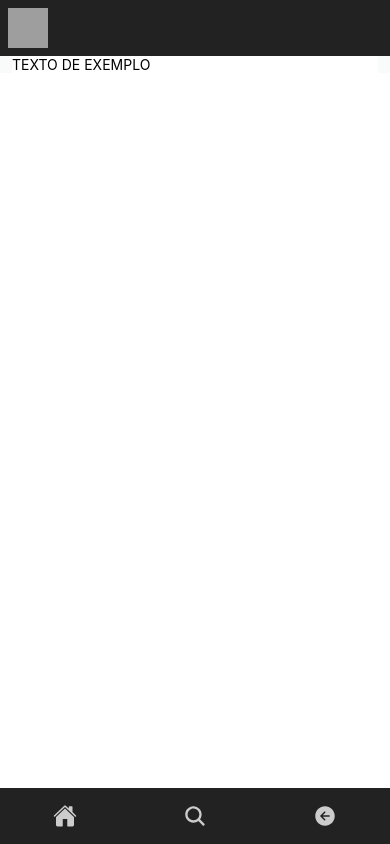
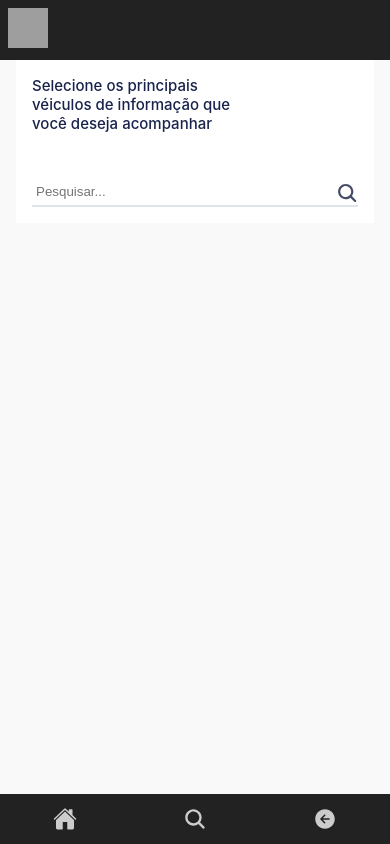
Before and after one commit to gabril1ma/Final-project-mobileDevices, a React Native app: screen / in a window 390 px wide. Built offline with nearby package versions, Linux system fonts and the light colour scheme; grey boxes are pictures that could not be loaded.

Commit message:
feat: implementing search input initial styles

```diff
--- a/App.tsx
+++ b/App.tsx
@@ -1,5 +1,5 @@
 import React from "react";
-import { Image, SafeAreaView } from "react-native";
+import { Image, SafeAreaView, View } from "react-native";
 import { globalStyles } from "./src/UI/globalStyles";
 import ArrowBackCircle from "./src/assets/ArrowBackCircle";
 import HomeIcon from "./src/assets/HomeIcon";
@@ -23,7 +23,9 @@ export default function App() {
         />
       </AppBar>
 
-      <AppPage />
+      <View style={globalStyles.pagesContainer}>
+        <AppPage />
+      </View>
 
       <AppBar style={globalStyles.navBar}>
         <HomeIcon />
--- a/src/UI/globalStyles.ts
+++ b/src/UI/globalStyles.ts
@@ -4,6 +4,10 @@ import { paddingConstructor } from "../shared/utils/padding";
 export const globalStyles = StyleSheet.create({
   container: {
     height: "100%",
+    backgroundColor: "#f9f9f9",
+  },
+
+  pagesContainer: {
     flex: 1,
   },
 
@@ -11,14 +15,15 @@ export const globalStyles = StyleSheet.create({
     backgroundColor: "#222222",
     display: "flex",
     alignItems: "flex-start",
+    flex: 1,
+    maxHeight: 60,
     ...paddingConstructor(8, 8),
   },
 
   navBar: {
     backgroundColor: "#222222",
-    ...paddingConstructor(16, 0),
-    bottom: 0,
-    position: "absolute",
+    flex: 1,
+    maxHeight: 50,
     width: "100%",
     display: "flex",
     flexDirection: "row",
--- a/src/assets/SearchIcon.tsx
+++ b/src/assets/SearchIcon.tsx
@@ -1,5 +1,8 @@
-const SearchIcon = () => (
+interface ISearchIconProps extends React.SVGProps<SVGSVGElement> {}
+
+const SearchIcon = ({ fill = "#CCCCCC", ...props }: ISearchIconProps) => (
   <svg
+    {...props}
     width="24"
     height="24"
     viewBox="0 0 24 24"
@@ -8,7 +11,7 @@ const SearchIcon = () => (
   >
     <path
       d="M21.4082 19.7546L16.9977 15.3441C18.0596 13.9306 18.6328 12.2099 18.6308 10.442C18.6308 5.92602 14.9568 2.25195 10.4408 2.25195C5.9249 2.25195 2.25084 5.92602 2.25084 10.442C2.25084 14.9579 5.9249 18.632 10.4408 18.632C12.2088 18.6339 13.9294 18.0607 15.343 16.9988L19.7535 21.4093C19.9768 21.6089 20.2679 21.7154 20.5673 21.707C20.8666 21.6986 21.1514 21.576 21.3631 21.3642C21.5749 21.1525 21.6975 20.8677 21.7059 20.5684C21.7143 20.2691 21.6078 19.9779 21.4082 19.7546ZM4.59084 10.442C4.59084 9.28493 4.93394 8.15389 5.57674 7.19187C6.21955 6.22984 7.13319 5.48003 8.20214 5.03726C9.27109 4.59449 10.4473 4.47864 11.5821 4.70436C12.7169 4.93008 13.7593 5.48724 14.5774 6.30538C15.3955 7.12351 15.9527 8.16588 16.1784 9.30067C16.4042 10.4355 16.2883 11.6117 15.8455 12.6806C15.4028 13.7496 14.653 14.6632 13.6909 15.306C12.7289 15.9489 11.5979 16.292 10.4408 16.292C8.88989 16.2901 7.403 15.6732 6.30632 14.5765C5.20963 13.4798 4.5927 11.9929 4.59084 10.442Z"
-      fill="#CCCCCC"
+      fill={fill}
     />
   </svg>
 );
--- /dev/null
+++ b/src/components/SearchInput/index.tsx
@@ -0,0 +1,22 @@
+import React from "react";
+import { View } from "react-native";
+import SearchIcon from "../../assets/SearchIcon";
+import { styles } from "./styles";
+
+const SearchInput = () => {
+  return (
+    <View style={styles.container}>
+      <label htmlFor="search-news-input" style={styles.searchInputLabel}>
+        <input
+          type="text"
+          name="search-news-input"
+          style={{ ...styles.searchInput, outlineColor: "transparent" }}
+          placeholder="Pesquisar..."
+        />
+      </label>
+      <SearchIcon fill="#454B66" />
+    </View>
+  );
+};
+
+export default SearchInput;
--- /dev/null
+++ b/src/components/SearchInput/styles.ts
@@ -0,0 +1,19 @@
+import { StyleSheet } from "react-native";
+
+export const styles = StyleSheet.create({
+  container: {
+    width: "100%",
+    borderBottomColor: "#DFE4EA",
+    borderBottomWidth: 2,
+
+    display: "flex",
+    flexDirection: "row",
+  },
+  searchInput: {
+    borderColor: "transparent",
+    width: "100%",
+  },
+  searchInputLabel: {
+    width: "100%",
+  },
+});
--- a/src/pages/AppPage.tsx
+++ /dev/null
@@ -1,13 +0,0 @@
-import React from "react";
-import { Text } from "react-native";
-import AppBackground from "../components/atoms/AppBackground";
-
-const AppPage = () => {
-  return (
-    <AppBackground>
-      <Text>TEXTO DE EXEMPLO</Text>
-    </AppBackground>
-  );
-};
-
-export default AppPage;
--- /dev/null
+++ b/src/pages/AppPage/index.tsx
@@ -0,0 +1,22 @@
+import React from "react";
+import { Text, View } from "react-native";
+import SearchInput from "../../components/SearchInput";
+import AppBackground from "../../components/atoms/AppBackground";
+import { styles } from "./styles";
+
+const AppPage = () => {
+  return (
+    <AppBackground style={styles.container}>
+      <View style={styles.innerPadding}>
+        <Text style={styles.title}>
+          Selecione os principais véiculos de informação que você deseja
+          acompanhar
+        </Text>
+
+        <SearchInput />
+      </View>
+    </AppBackground>
+  );
+};
+
+export default AppPage;
--- /dev/null
+++ b/src/pages/AppPage/styles.ts
@@ -0,0 +1,18 @@
+import { StyleSheet } from "react-native";
+import { paddingConstructor } from "../../shared/utils/padding";
+
+export const styles = StyleSheet.create({
+  container: {
+    ...paddingConstructor(0, 16),
+  },
+  innerPadding: {
+    ...paddingConstructor(16, 16),
+  },
+  title: {
+    color: "#18224C",
+    fontWeight: "500",
+    fontSize: 15,
+    maxWidth: "70%",
+    marginBottom: 48,
+  },
+});
```
